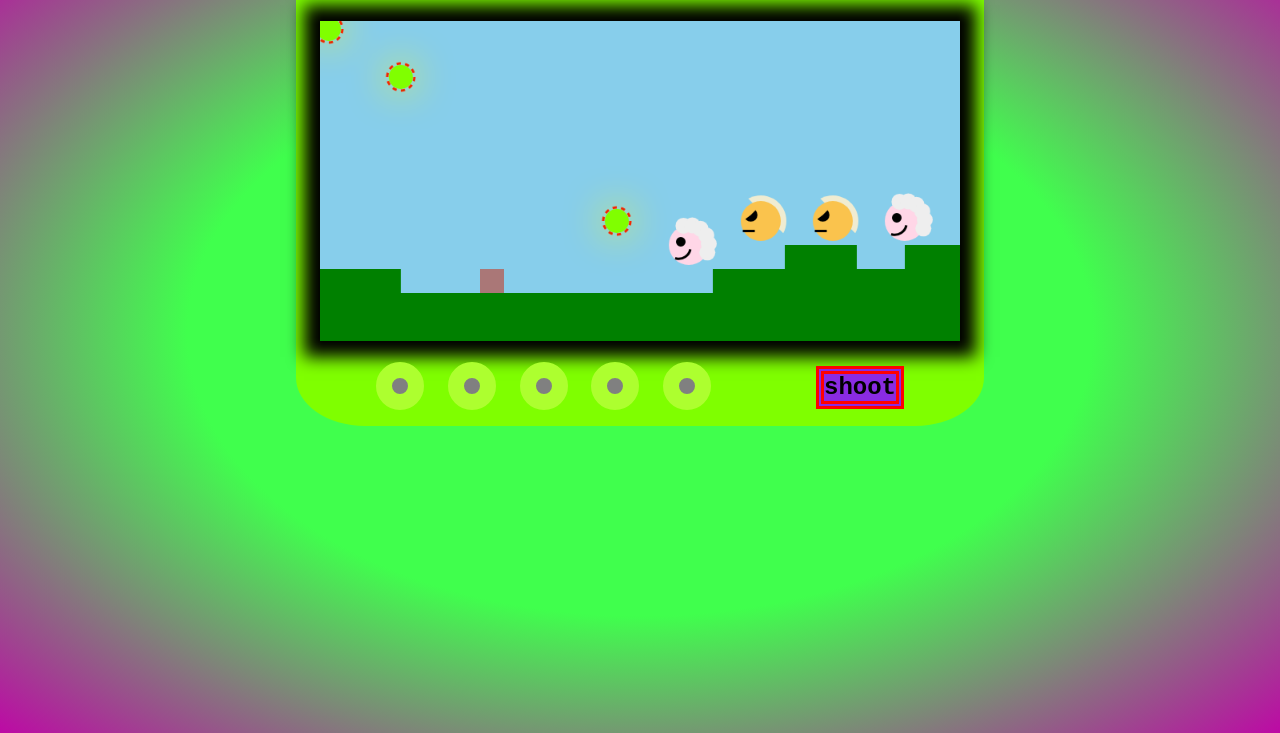
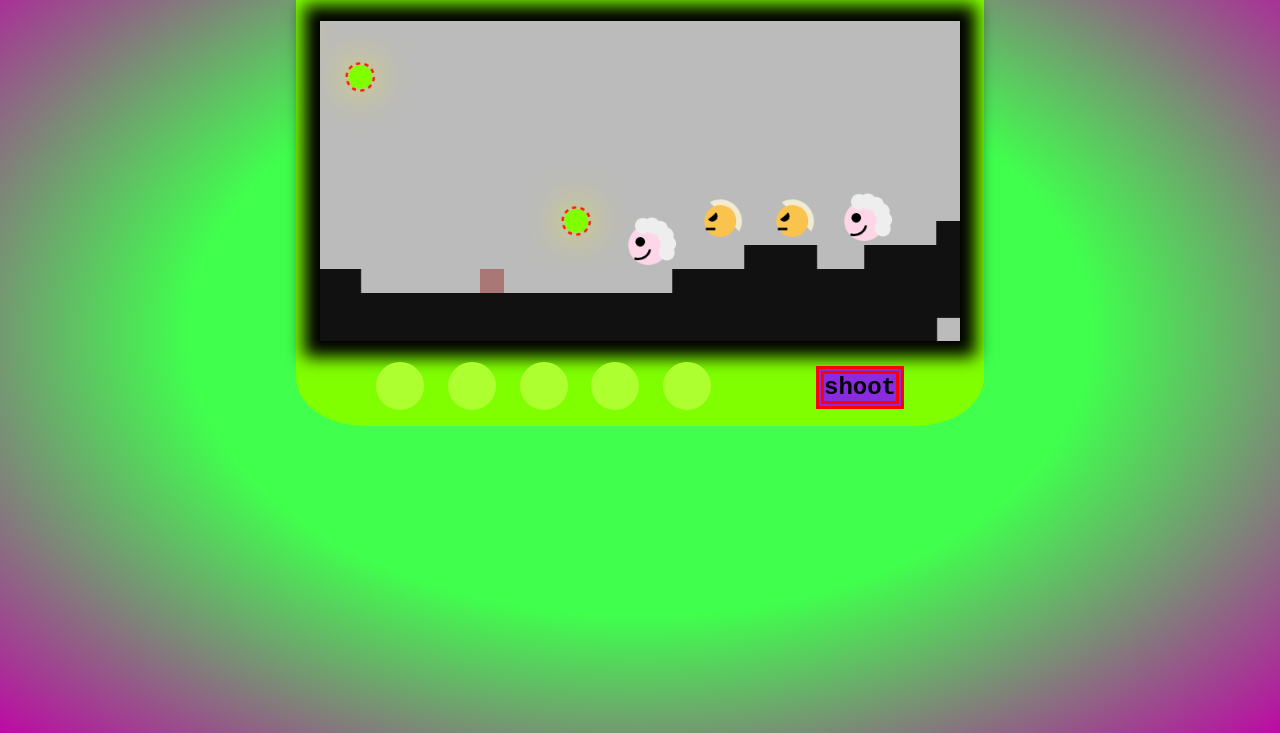
Before and after one commit to WebAppLecture/projekt-corona-pferdchen, a plain HTML site: page index.html in a window 1280 px wide. Both pictures are taken after a click on the element "- dark -". Shown: the part 67-800 px from the top of the page. Drawn offline with Linux system fonts and the light colour scheme.

Commit message:
modi auswahl bool, farben geändert

```diff
--- a/src/css/window.css
+++ b/src/css/window.css
@@ -81,16 +81,18 @@ body {
     cursor: pointer;
     box-shadow: 0 0 2vh 2vh black;
 }
+.dark {
+    background: #bbb;
+}
 .toiletpaper {
     bottom: 2vh;
     left: 5vh;
     position: relative;
 }
 .toiletpaper > * {
-     display: inline-block;
-     background: gray;
-     left: 2vh;
-
+    display: inline-block;
+    background: gray;
+    left: 2vh;
     width: 6vh;
     height: 6vh;
     border: 2vh solid greenyellow;
@@ -98,6 +100,10 @@ body {
     padding: .5vh 1vh ;
     margin-right: 2vh;
 }
+.people{
+    background: greenyellow;
+}
+
 .taken{
     border: 2vh solid white;
 }
--- a/src/js/GameObjects/neigbour.js
+++ b/src/js/GameObjects/neigbour.js
@@ -11,8 +11,12 @@ export class Neighbour extends TakeObject{
         this.facecolor = facecolor;
         this.human = true;
         this.met = false;
+        this.infected = false;
     }
     draw(ctx){
+        if(this.infected){
+            this.facecolor = CONSTANTS.infectedFaceW;
+        }
         ctx.beginPath();
         ctx.arc(this.x, this.y, this.width, 0, 2 * Math.PI);
         ctx.fillStyle = this.facecolor;
@@ -28,12 +32,16 @@ export class Neighbour extends TakeObject{
         ctx.beginPath();
         ctx.moveTo(this.x-12, this.y-6);
         ctx.arc(this.x-10, this.y-4, 6, 0, 2 * Math.PI);
-        ctx.fillStyle = "black";
+        ctx.fillStyle = CONSTANTS.EyeColor;
         ctx.fill();
 
         ctx.beginPath();
-        ctx.strokeStyle= "black";
-        ctx.arc(this.x-this.width/2, this.y+this.width*0.1, this.width/1.7, 0.2, 0.6 * Math.PI);
+        ctx.strokeStyle= CONSTANTS.EyeColor;
+        if(this.infected){
+            ctx.arc(this.x-this.width*0.5, this.y+this.width, this.width*0.6, 4.2, 5.5);
+        } else {
+            ctx.arc(this.x-this.width/2, this.y+this.width*0.1, this.width*0.6, 0.2, 0.6 * Math.PI);
+        }
         ctx.stroke();
 
 
@@ -45,7 +53,7 @@ export class Neighbour extends TakeObject{
         }
     }
     infect(){
-        this.facecolor = "green";
+        this.infected = true;
     }
     collision(playerx,playery,playerwidth){
         return (playerx>this.x-this.width-playerwidth&&
--- a/src/js/GameObjects/oldWhiteMan.js
+++ b/src/js/GameObjects/oldWhiteMan.js
@@ -37,7 +37,7 @@ export class OldWhiteMan extends TakeObject {
     }
     infect(){
         this.infected = true;
-        this.facecolor = "green";
+        this.facecolor = CONSTANTS.infectedFaceM;
     }
     take(){
         if(!this.met){
--- a/src/js/constants.js
+++ b/src/js/constants.js
@@ -2,11 +2,12 @@ import { CoronaJump } from "./coronaJump.js";
 
 export const CONSTANTS = {};
 
-CONSTANTS.speedTrailX = -1;
+CONSTANTS.speedTrailX = -1.3;
+CONSTANTS.newScreen = "#bbb";
 
 //Player
-CONSTANTS.gravitY = 0.2 ;
-CONSTANTS.jumpY = -8;
+CONSTANTS.gravitY = 0.3 ;
+CONSTANTS.jumpY = -9;
 CONSTANTS.playerColor = "#a77";
 CONSTANTS.playerWidth = 30;
 CONSTANTS.playerMoveX = 0;
@@ -14,7 +15,8 @@ CONSTANTS.playerMoveY = 0;
 
 //Groundobject
 CONSTANTS.groundColor = "green";
-CONSTANTS.groundwidth = 30;
+CONSTANTS.darkGroundColor = "#111";
+CONSTANTS.groundwidth = 31;
 
 //Mask
 CONSTANTS.maskColor = "#66FFCC";
@@ -31,9 +33,10 @@ CONSTANTS.TPlineColor = "#ddd";
 
 //OldWhiteMan
 CONSTANTS.OWMfaceColor = "#fac34d";
+CONSTANTS.infectedFaceM = "#acab"
 CONSTANTS.OWMhairColor = "#f0ecd1";
 CONSTANTS.EyeColor = "black";
-CONSTANTS.OWMradius = 25;
+CONSTANTS.OWMradius = 20;
 
 //Virus
 CONSTANTS.Vradius = 15;
@@ -43,5 +46,6 @@ CONSTANTS.VshadowColor = "yellow";
 
 //Neighbour
 CONSTANTS.NBfaceColor = "#ffd6e7";
+CONSTANTS.infectedFaceW = "#7d9"
 CONSTANTS.NBhairColor = "#eee";
 CONSTANTS.NBradius = 25;
--- a/src/js/coronaJump.js
+++ b/src/js/coronaJump.js
@@ -13,7 +13,6 @@ export class CoronaJump extends GameTemplate{
         this.mode = mode;
         this.initObjects();
         this.startSoundtrack();
-
     }
 
     initObjects(){
@@ -23,6 +22,8 @@ export class CoronaJump extends GameTemplate{
         this.audio;
         this.counter = 0;
         this.trail = new Trail(this.mode).trail;
+        this.countlist = document.querySelector(".toiletpaper"); //bei "d"-mode: css-klasse ändern
+
     }
 
     shoot(){
@@ -62,7 +63,6 @@ export class CoronaJump extends GameTemplate{
         switch (taken){
             case "1Maske":
                 this.player.wearMask();
-                //this.trail[i].splice(this.trail[i].indexOf(element),1);
                 break;
             case "1Virus":
                 if(this.player.maskOn){
@@ -70,11 +70,9 @@ export class CoronaJump extends GameTemplate{
                 } else {
                     this.player.infect();
                 }
-
                 break;
             case "1TP":
                 this.countUP();
-                //this.trail[i].splice(this.trail[i].indexOf(element),1);
                 break;
             case "1OWM":
                 this.meetOldMan(element);
@@ -85,15 +83,14 @@ export class CoronaJump extends GameTemplate{
         }
     }
     countUP(){
-        if(this.counter<6){ //nur einmal anstecken!!
-            let list = document.querySelector(".toiletpaper");
-            let tp = list.children[this.counter];
+        if(this.counter<6){
+            let tp = this.countlist.children[this.counter];
             tp.classList.add("taken");
             this.counter++;
         }
     }
     meetOldMan(element){
-        if(this.mode=="h"){ //im health-mode tp klauen
+        if(this.mode){ //im health-mode tp klauen
             this.stealTP(); //im Dark-mode infizieren oder nichts
         } else if(this.player.infected){
             this.countUP();
@@ -102,7 +99,7 @@ export class CoronaJump extends GameTemplate{
 
     }
     meetNeigbour(element){
-        if(this.mode=="h"){
+        if(this.mode){
             this.checkWin();
         } else if(this.player.infected){
             this.countUP();
@@ -112,8 +109,7 @@ export class CoronaJump extends GameTemplate{
     stealTP(){
         if(this.counter>0){
             this.counter--;
-            let list = document.querySelector(".toiletpaper");
-            let tp = list.children[this.counter];
+            let tp = this.countlist.children[this.counter];
             tp.classList.remove("taken");
         }
     }
@@ -135,7 +131,7 @@ export class CoronaJump extends GameTemplate{
                         if(element.y<this.player.y+this.player.width+1&&
                             element.y>this.player.y-element.width){
                                 this.player.stopFalling(element.y);
-                        } if(element.x>=this.player.x+this.player.width-1&&
+                        } if(element.x>=this.player.x+this.player.width-2&&
                             element.y<this.player.y+this.player.width-2&&
                             element.y>this.player.y-element.width){ //not-takeable element is on the side
                                 this.player.pushAside(element.x);
@@ -182,7 +178,7 @@ export class CoronaJump extends GameTemplate{
         this.gameOver = true;
     }
     checkGameOver(){
-        let healthOver = this.mode == "h" && this.player.infected;
+        let healthOver = this.mode && this.player.infected;
        this.gameOver = (healthOver || this.player.y >= 600 || this.player.x <= -50);
         if(this.gameOver){
             this.audio.pause();
--- a/src/js/gameEngine.js
+++ b/src/js/gameEngine.js
@@ -5,13 +5,13 @@ import { Neighbour } from "./GameObjects/neigbour.js";
 
 export class GameEngine {
 
-    constructor(controls, screen, menu, shoot, reset) {
+    constructor(controls, screen, menu, shoot, reset,tplist) {
         this.controls = controls;
         this.screen = screen;
         this.menu = menu;
         this.shoot = shoot;
         this.reset = reset;
-        //this.game;
+        this.tplist = tplist;
         this.setupCanvas();
         //this.setupControls();
         this.showGameSelect();
@@ -19,11 +19,12 @@ export class GameEngine {
 
     }
 
-    loadGame(mode) {
-        this.game = new CoronaJump(mode);
+    loadGame(healthyMode) {
+        this.game = new CoronaJump(healthyMode);
+        console.log("healthyMode: " + healthyMode);
         this.hideMenu();
         this.screen.addEventListener("mousedown", ()=> this.game.clicked());
-
+        this.changeScreen();
         this.gameLoop();
         this.activateButtons();
 
@@ -31,19 +32,25 @@ export class GameEngine {
     resetGame(){
         location.reload();
     }
+    changeScreen(mode){
+        if(!mode){
+            this.screen.classList.add("dark");
+            for(let i=0; i<this.tplist.children.length; i++){
+                this.tplist.children[i].classList.add("people");
+            }
+        }
+    }
 
     showGameSelect(){
         let modes = this.menu.children;
-        for (let i = 0; i<modes.length; i++){
-            let name = modes[i].id;
-            modes[i].addEventListener("click", () => this.loadGame(name));
-        }
-        let ctx = this.renderContext;
+        modes[0].addEventListener("click", () => this.loadGame(true));
+        modes[1].addEventListener("click", () => this.loadGame(false));
+
         let opi = new OldWhiteMan(680,270, 30, CONSTANTS.OWMfaceColor,0,0);
-        opi.draw(ctx);
+        opi.draw(this.renderContext);
         let omi = new Neighbour(170, 170, 30, CONSTANTS.NBfaceColor, 0,0);
-        omi.draw(ctx);
-        //this.drawOmi(ctx);
+        omi.draw(this.renderContext);
+
 
     }
     setupCanvas() {
@@ -71,31 +78,4 @@ export class GameEngine {
         this.game.tick(this.renderContext); //ctx
        }
     }
-
-    drawOmi(ctx){
-
-        ctx.beginPath();
-        ctx.arc(180, 170, 30, 0, 2 * Math.PI);
-        ctx.fillStyle = CONSTANTS.NBfaceColor;
-        ctx.fill();
-
-        for(let h = 0; h<6; h++){
-            let hairX = -30*Math.cos((40+(h*4))/9);
-            let hairY = 30*Math.sin((40+(h*4))/9);
-            ctx.beginPath();
-            ctx.arc(hairX+180, hairY+170, 10, 0, 2*Math.PI);
-            ctx.fillStyle = CONSTANTS.NBhairColor;
-            ctx.fill();
-        }
-        ctx.beginPath();
-        ctx.moveTo(180+12, 170-6);
-        ctx.arc(180+10, 170-4, 6, 0, 2 * Math.PI);
-        ctx.fillStyle = "black";
-        ctx.fill();
-
-        ctx.beginPath();
-        ctx.strokeStyle= "black";
-        ctx.arc(180+15, 175, 15, 1, 3);
-        ctx.stroke();
-    }
 }
--- a/src/js/index.js
+++ b/src/js/index.js
@@ -6,7 +6,8 @@ window.gameEngine = new GameEngine(
     document.querySelector(".screen"),
     document.querySelector(".menu"),
     document.querySelector(".shoot"),
-    document.querySelector(".reset")
+    document.querySelector(".reset"),
+    document.querySelector(".toiletpaper"),
    );
 
 
--- a/src/js/map.js
+++ b/src/js/map.js
@@ -10,6 +10,9 @@ let hMap = [
     "11_________",
     "11_________",
     "11_________",
+    "11__________",
+    "11_________",
+    "11_________",
     "11_________",
     "11_________",
     "11_________",
@@ -17,9 +20,6 @@ let hMap = [
     "11_________",
     "11_________",
     "11_2_______",
-    "11_________",
-    "11_________",
-    "11_________",
     "11_________",
     "111_________",
     "111_________",
@@ -37,7 +37,7 @@ let hMap = [
     "11_2________",
     "11__________",
     "1___________",
-    "1_____4_____",
+    "13____4_____",
     "1___________",
     "1___________",
     "____2_______",
@@ -251,6 +251,39 @@ let dMap = [
     "1111__________",
     "1111__________",
     "1111__________",
+    "11__________",
+    "11__________",
+    "11__________",
+    "11__________",
+    "11_6________",
+    "11__________",
+    "11111111111111",
+    "11111111111111",
+    "11111111111111",
+    "11111111111111",
+    "11111111111111",
+    "11111111111111",
+    "11111111111111",
+    "11111111111111",
+    "11111111111111",
+    "11111111111111",
+    "11111111111111",
+    "11111111111111",
+    "11111111111111",
+    "11111111111111",
+    "11111111111111",
+    "11111111111111",
+    "11111111111111",
+    "11111111111111",
+    "11111111111111",
+    "11111111111111",
+    "11111111111111",
+    "11111111111111",
+    "11111111111111",
+    "11111111111111",
+    "11111111111111",
+    "11111111111111",
+    "11111111111111",
 ];
 
 
--- a/src/js/player.js
+++ b/src/js/player.js
@@ -44,13 +44,17 @@ export class Player extends GameObject{
     wearMask(){
         if(this.maskOn){
             clearTimeout(this.to);
+            console.log("clearTO");
         }
         this.infected = false;
         this.maskOn = true;
+        console.log("maskOn: "+this.maskOn);
         this.to = setTimeout(() => {this.noMask()}, 4000);
     }
     noMask(){
+        clearTimeout(this.to);
         this.maskOn = false;
+        console.log("noMask");
     }
     update(ctx){
         this.walkfaster();
--- a/src/js/trail.js
+++ b/src/js/trail.js
@@ -9,10 +9,12 @@ import { Mask } from "./GameObjects/mask.js";
 
 export class Trail {
     constructor(mode){
-        if(mode=="h"){
+        if(mode){
             this.map = hMap;
+            this.groundColor=CONSTANTS.groundColor;
         } else {
             this.map =dMap;
+            this.groundColor=CONSTANTS.darkGroundColor;
         }
         this.trail = [];
         this.setupMap();
@@ -33,7 +35,7 @@ export class Trail {
                         break;
                     case "1":
                         inArray.push(new GroundObject(x, y, CONSTANTS.groundwidth,
-                            CONSTANTS.groundColor,CONSTANTS.speedTrailX, 0));
+                            this.groundColor,CONSTANTS.speedTrailX, 0));
                         break;
                     case "2":
                         inArray.push(new Mask(x,y,CONSTANTS.maskWidth, CONSTANTS.maskHeight,
```
